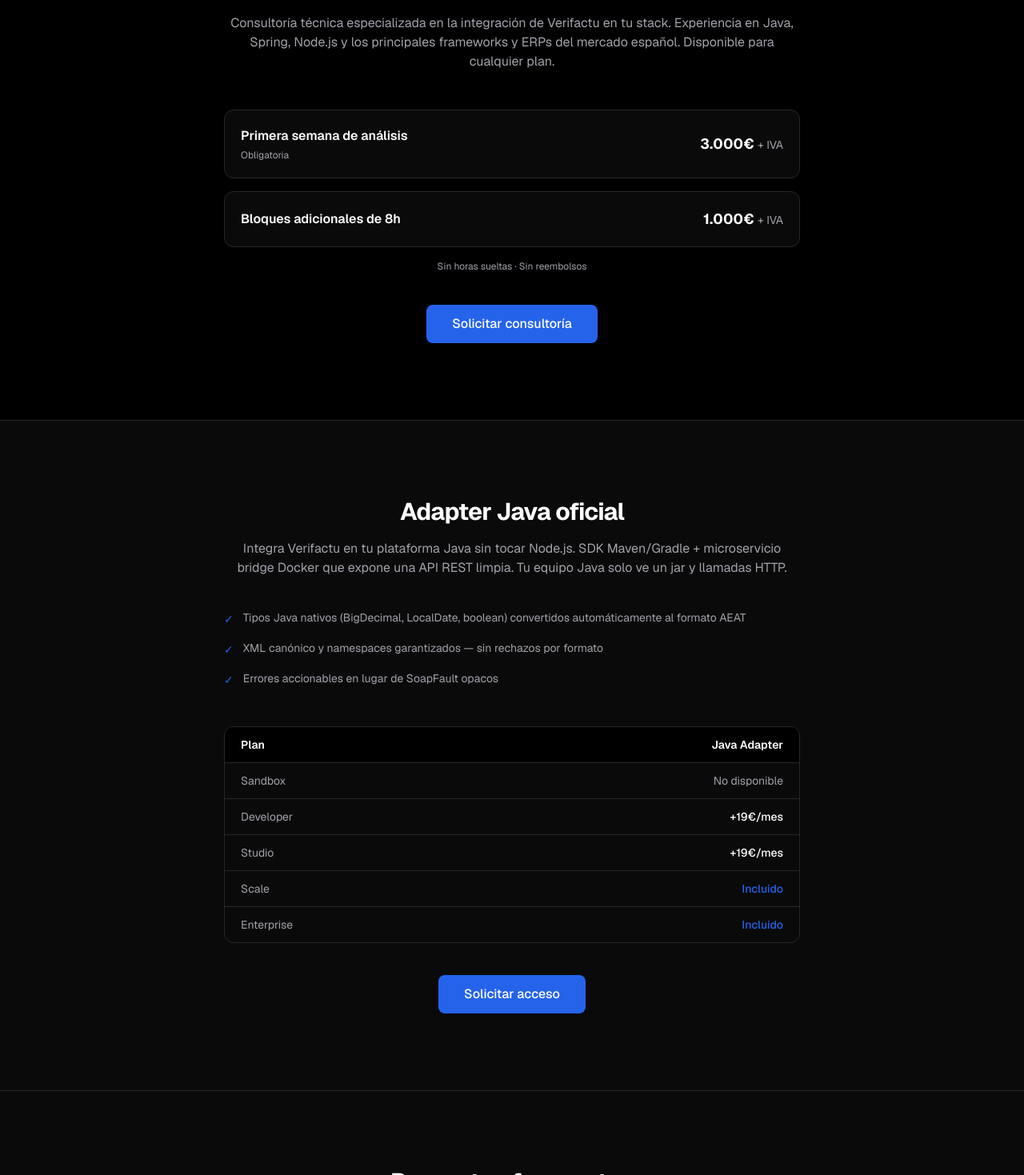
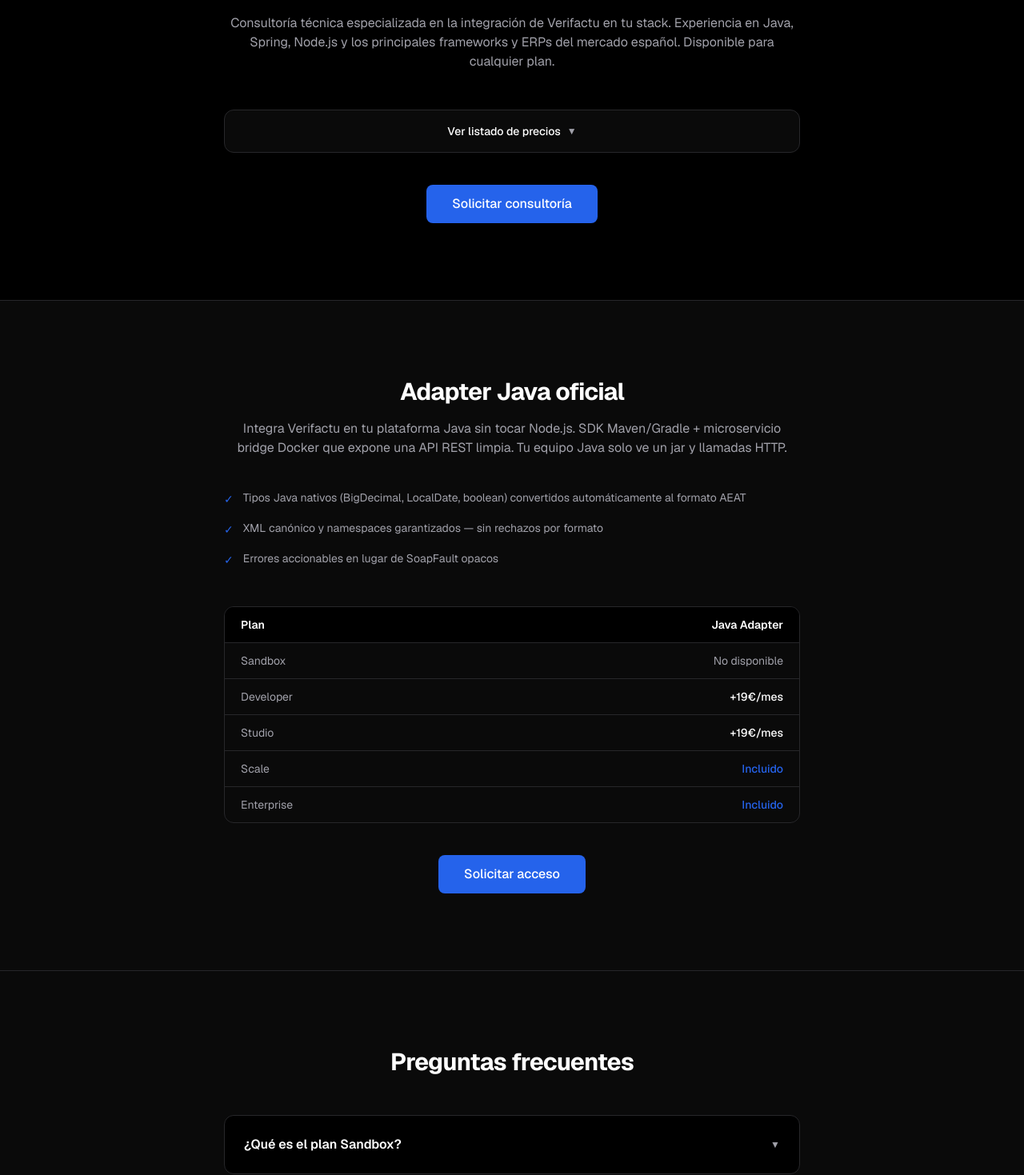
Before and after one commit to jaijtech/jaijtech.com, a Next.js app: page /pricing in a window 1280 px wide. Shown: the part 1521-2990 px from the top of the page at 80% size. Built offline with nearby package versions, Linux system fonts and the light colour scheme.

Commit message:
feat: precios consultoría en accordion desplegable + FAQ accordion individual

```diff
--- a/app/pricing/pricing-content.tsx
+++ b/app/pricing/pricing-content.tsx
@@ -159,6 +159,8 @@
 export default function PricingContent() {
   const [annual, setAnnual] = useState(false);
   const [loadingPlan, setLoadingPlan] = useState<string | null>(null);
+  const [pricingOpen, setPricingOpen] = useState(false);
+  const [openFaq, setOpenFaq] = useState<number | null>(null);
 
   async function handleCheckout(plan: Plan) {
     const priceId = annual ? plan.annualPriceId : plan.priceId;
@@ -301,7 +303,18 @@
             frameworks y ERPs del mercado español. Disponible para cualquier
             plan.
           </p>
-          <div className="mt-12 space-y-4">
+          <div className="mt-12">
+            <button
+              onClick={() => setPricingOpen(!pricingOpen)}
+              className="flex w-full cursor-pointer items-center justify-center gap-2 rounded-xl border border-border bg-surface px-5 py-4 text-sm font-medium transition-colors hover:bg-surface-bright"
+            >
+              Ver listado de precios
+              <span className="text-xs text-muted">
+                {pricingOpen ? "\u25B2" : "\u25BC"}
+              </span>
+            </button>
+            {pricingOpen && (
+              <div className="mt-4 space-y-4">
                 <div className="flex items-center justify-between rounded-xl border border-border bg-surface p-5">
                   <div>
                     <p className="font-semibold">Primera semana de análisis</p>
@@ -320,8 +333,10 @@
                   </span>
                 </div>
                 <p className="text-center text-xs text-muted">
-              Sin horas sueltas &middot; Sin reembolsos
+                  Precios exclusivos para las primeras integraciones
                 </p>
+              </div>
+            )}
           </div>
           <div className="mt-10 text-center">
             <Link
@@ -428,16 +443,26 @@
           <h2 className="text-center text-3xl font-bold tracking-tight">
             Preguntas frecuentes
           </h2>
-          <div className="mt-12 space-y-6">
-            {faqs.map((faq) => (
+          <div className="mt-12 space-y-4">
+            {faqs.map((faq, i) => (
               <div
                 key={faq.question}
-                className="rounded-xl border border-border bg-background p-6"
+                className="rounded-xl border border-border bg-background"
+              >
+                <button
+                  onClick={() => setOpenFaq(openFaq === i ? null : i)}
+                  className="flex w-full cursor-pointer items-center justify-between p-6 text-left"
                 >
                   <h3 className="font-semibold">{faq.question}</h3>
-                <p className="mt-2 text-sm leading-relaxed text-muted">
+                  <span className="ml-4 shrink-0 text-xs text-muted">
+                    {openFaq === i ? "\u25B2" : "\u25BC"}
+                  </span>
+                </button>
+                {openFaq === i && (
+                  <p className="px-6 pb-6 text-sm leading-relaxed text-muted">
                     {faq.answer}
                   </p>
+                )}
               </div>
             ))}
           </div>
```
Lines whose indentation alone changed are shown as unchanged.
